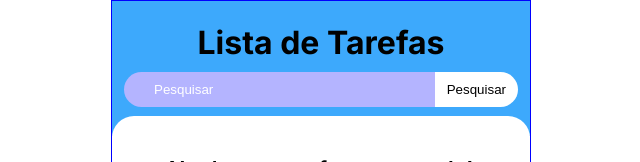
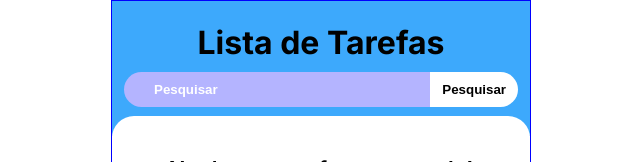
Before and after one commit to MarcosAF9/todoList-localstorage, a Next.js app: page / in a window 1280 px wide. Shown: the top 162 px of the page, without its empty margins (319-959 px from the left). Built offline with nearby package versions, Linux system fonts and the light colour scheme.

Commit message:
font-weight corrigido

```diff
--- a/app/components/searchBar.module.css
+++ b/app/components/searchBar.module.css
@@ -13,6 +13,7 @@
 
 .formInput::placeholder {
   color: #fff;
+  font-weight: 600;
 }
 
 .formBtn {
@@ -21,4 +22,5 @@
   background-color: #fff;
   border-radius: 0 50px 50px 0;
   padding: 0 12px;
+  font-weight: 600;
 }
--- a/app/globals.css
+++ b/app/globals.css
@@ -1,9 +1,3 @@
-:root {
-  --font-mono: ui-monospace, Menlo, Monaco, "Cascadia Mono", "Segoe UI Mono",
-    "Roboto Mono", "Oxygen Mono", "Ubuntu Monospace", "Source Code Pro",
-    "Fira Mono", "Droid Sans Mono", "Courier New", monospace;
-}
-
 * {
   box-sizing: border-box;
   padding: 0;
```
